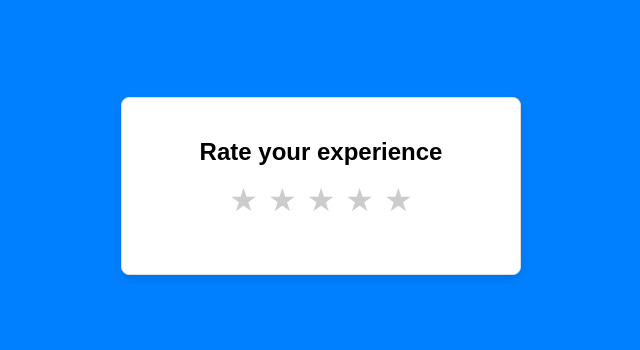
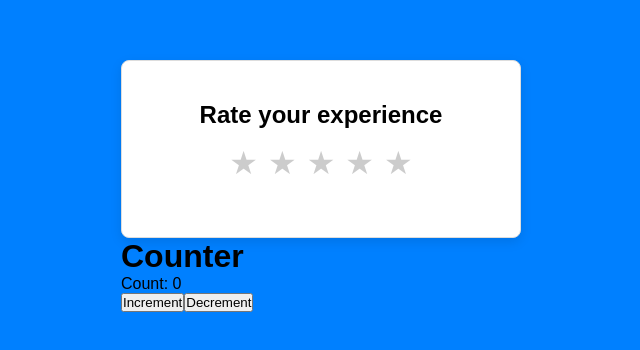
Before and after one commit to aarusa/react, a React (Vite) app in the folder react/modern-react-mini-projects/rating-ui/: page / in a window 1280 px wide. Shown: the part 214-564 px from the top of the page, without its empty margins (319-959 px from the left). Built offline with nearby package versions, Linux system fonts and the light colour scheme.

Commit message:
Learning useState

```diff
--- a/react/modern-react-mini-projects/rating-ui/src/App.jsx
+++ b/react/modern-react-mini-projects/rating-ui/src/App.jsx
@@ -1,9 +1,11 @@
 import Rating from "./components/Rating";
+import Counter from "./components/Counter";
 
 const App = () => {
   return (
     <div>
       <Rating />
+      <Counter />
     </div>
    );
 }
--- /dev/null
+++ b/react/modern-react-mini-projects/rating-ui/src/components/Counter.jsx
@@ -0,0 +1,34 @@
+import { useState } from "react";
+
+const Counter = () => {
+
+    const [count, setCount] = useState(() => {
+        console.log('Initial count state...');
+        return 0;
+    });
+
+    const increment = () => {
+        setCount((prevCount) => {
+            console.log("Previous state:", {prevCount});
+            return prevCount + 1;
+        });
+    }
+
+    const decrement = () => {
+        setCount((prevCount) => {
+            console.log(prevCount);
+            return prevCount - 1;
+        })
+    }
+
+    return (
+        <>
+            <h1>Counter</h1>
+            <span>Count: {count}</span><br/>
+            <button onClick={increment}>Increment</button>
+            <button onClick={decrement}>Decrement</button>
+        </>
+    );
+}
+
+export default Counter;
```
